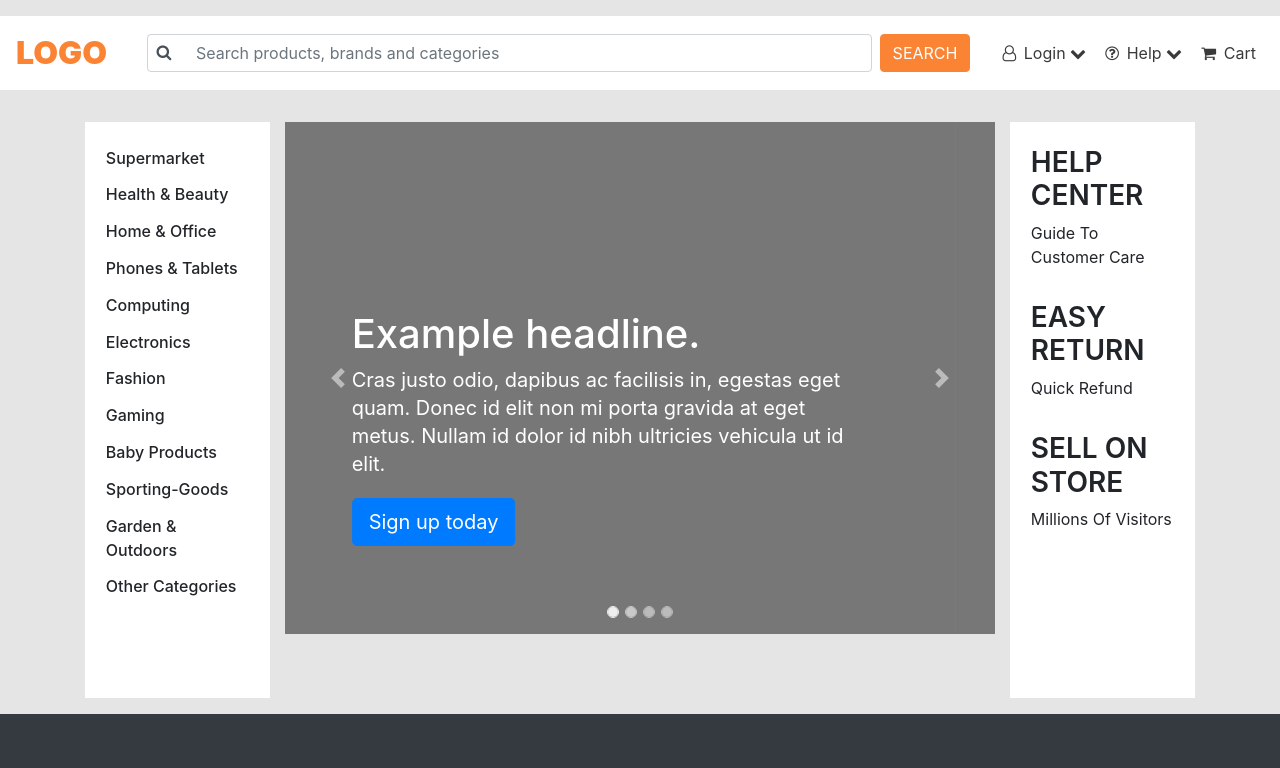
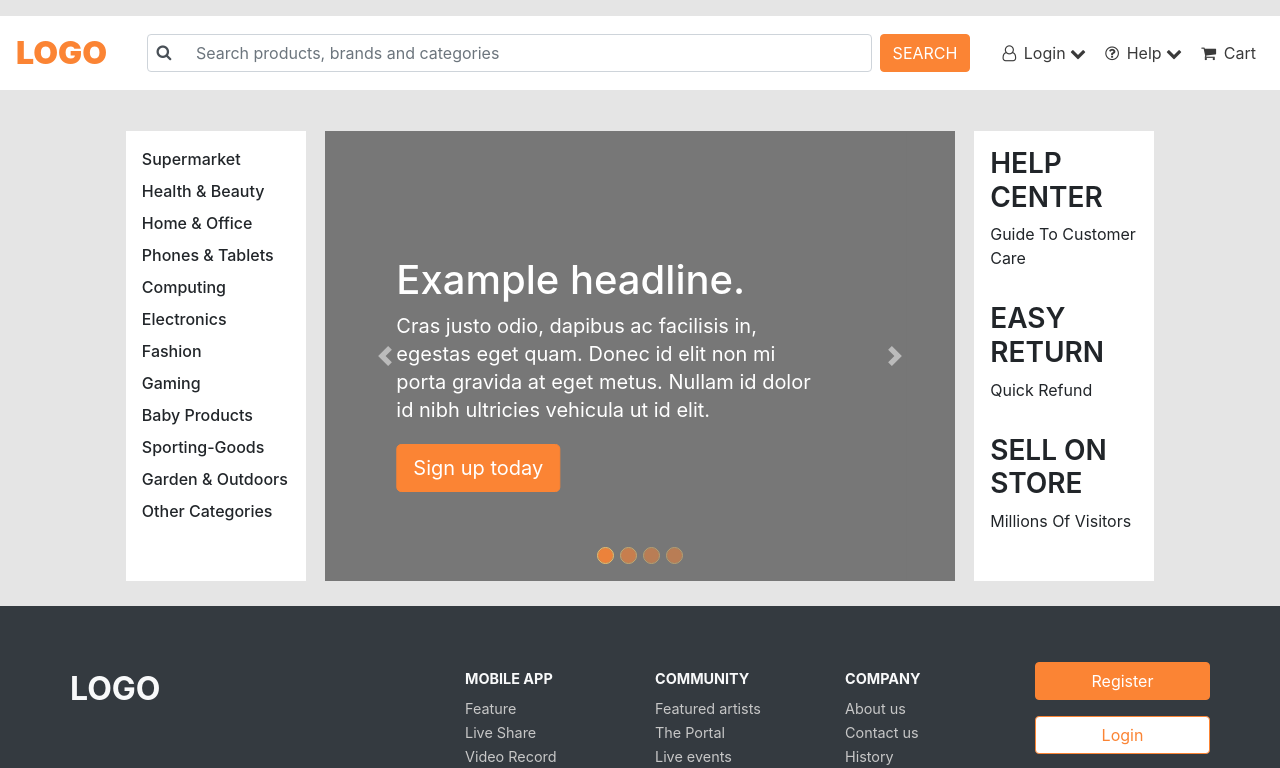
Before and after one commit to educhinski/ecomm, an Angular app: page / in a window 1280 px wide. Shown: the top 768 px of the page. Built offline with nearby package versions, Linux system fonts and the light colour scheme.

Commit message:
Highlights group edits

```diff
--- a/src/app/components/carousel/carousel.component.css
+++ b/src/app/components/carousel/carousel.component.css
@@ -3,7 +3,7 @@
 
 /* Carousel base class */
 .carousel {
-  margin-bottom: 4rem;
+  margin-bottom: 0;
 }
 /* Since positioning the image, we need to help out the caption */
 .carousel-caption {
@@ -13,7 +13,7 @@
 
 /* Declare heights because of positioning of img element */
 .carousel-item {
-  height: 32rem;
+  height: 28rem;
   background-color: #777;
 }
 .carousel-item > img {
@@ -25,10 +25,11 @@
 }
 
 .carousel-indicators li {
-  width: 10px;
-  height: 10px;
+  width: 15px;
+  height: 15px;
   border-radius: 50%;
-  border: 1px solid #fff;
+  border: 1px solid #ffca67;
+  background-color: var(--theme-color, orange);
 }
 
 /* RESPONSIVE CSS
@@ -42,3 +43,20 @@
     line-height: 1.4;
   }
 }
+
+/* Btns and indicators colors */
+.btn {
+  background-color: var(--theme-color, orange);
+  color: #fff;
+  border-color: var(--theme-color, orange);
+}
+
+.btn:hover {
+  background-color: #fff;
+  color: #000;
+  border-color: #fff;
+}
+
+.carousel-indicators .active {
+  background-color: var(--theme-color, orange);
+}
--- a/src/app/components/carousel/carousel.component.html
+++ b/src/app/components/carousel/carousel.component.html
@@ -22,7 +22,7 @@
             ultricies vehicula ut id elit.
           </p>
           <p>
-            <a class="btn btn-lg btn-primary" href="#" role="button"
+            <a class="btn btn-lg btn-light" href="#" role="button"
               >Sign up today</a
             >
           </p>
@@ -44,7 +44,7 @@
             ultricies vehicula ut id elit.
           </p>
           <p>
-            <a class="btn btn-lg btn-primary" href="#" role="button"
+            <a class="btn btn-lg btn-primary btn-light" href="#" role="button"
               >Learn more</a
             >
           </p>
@@ -66,7 +66,7 @@
             ultricies vehicula ut id elit.
           </p>
           <p>
-            <a class="btn btn-lg btn-primary" href="#" role="button"
+            <a class="btn btn-lg btn-light" href="#" role="button"
               >Browse gallery</a
             >
           </p>
@@ -88,7 +88,7 @@
             ultricies vehicula ut id elit.
           </p>
           <p>
-            <a class="btn btn-lg btn-primary" href="#" role="button"
+            <a class="btn btn-lg btn-light" href="#" role="button"
               >Learn more</a
             >
           </p>
--- a/src/app/components/highlights/highlights.component.css
+++ b/src/app/components/highlights/highlights.component.css
@@ -1,6 +1,16 @@
 .row {
-  /* justify-content: center; */
-  /* margin: auto; */
+  display: flex;
+  flex-wrap: nowrap;
+  justify-content: center;
+  margin: auto;
+  align-items: stretch;
+}
+
+.col-12 {
+  display: flex;
+  flex-direction: column;
+  flex: 1 1 32rem;
+  margin: 0.6em;
 }
 
 ul {
@@ -24,23 +34,18 @@ ul li a:hover {
 
 .col-lg-2 {
   background: #fff;
-  padding: 0.5rem 1.3rem;
+  padding: 0 1rem 0;
   /* height: 512px; */
 }
 
-.col-lg-8 {
-  /* height: 700px; */
-  /* background: red; */
-}
-
-.col-lg-2,
-.col-lg-8 {
-  flex-grow: 1 1 512px;
+.appCarousel {
+  background: #777;
+  justify-content: space-evenly;
 }
 
 .categories li {
   font-weight: 500;
-  padding-bottom: 0.8rem;
+  padding-bottom: 0.5rem;
 }
 
 .quickLinks h3 {
--- a/src/app/components/highlights/highlights.component.html
+++ b/src/app/components/highlights/highlights.component.html
@@ -7,7 +7,7 @@
         </li>
       </ul>
     </div>
-    <div class="col-lg-8 col-12">
+    <div class="col-lg-7 col-12 appCarousel">
       <app-carousel></app-carousel>
     </div>
     <div class="col-lg-2 col-12 quickLinks">
```
